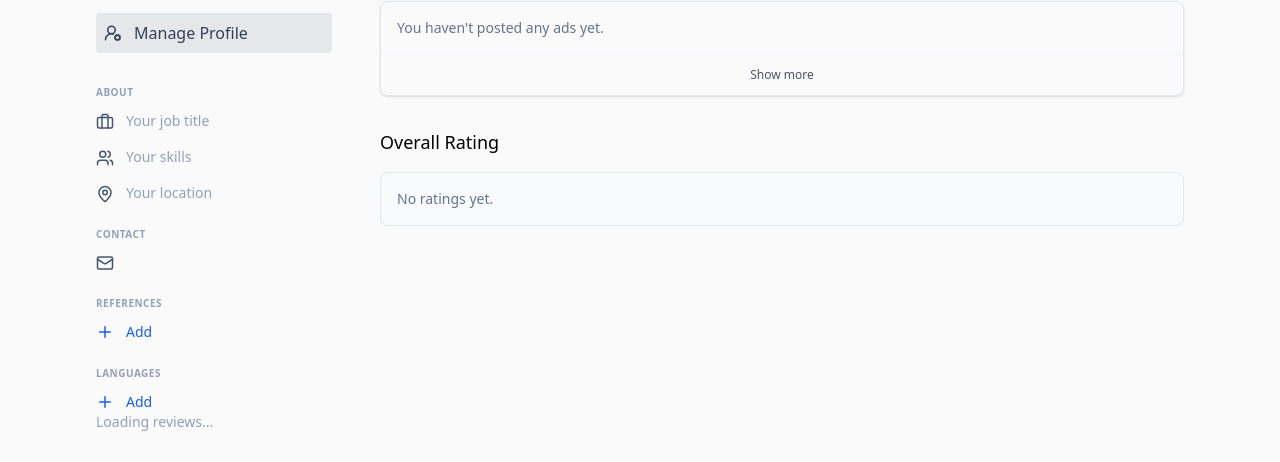
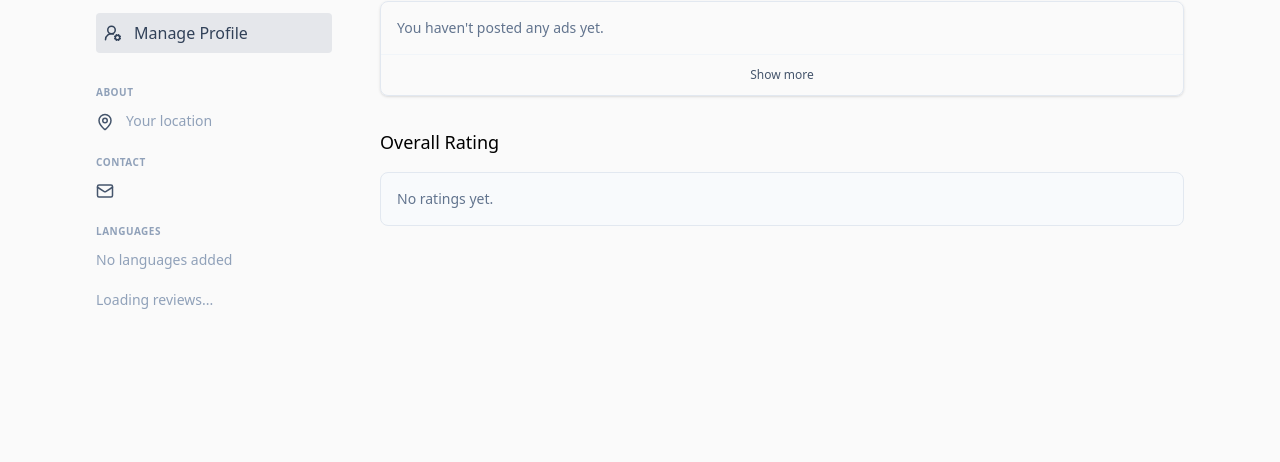
Before and after one commit to candiarodri96/Zagroz-Sebastian, a React (Vite) app in the folder frontend-work/: page /profile in a window 1280 px wide. Shown: the part 343-805 px from the top of the page. Built offline with nearby package versions, Linux system fonts and the light colour scheme.

Commit message:
role based pp

```diff
--- a/frontend-work/src/pages/Profile.jsx
+++ b/frontend-work/src/pages/Profile.jsx
@@ -13,105 +13,151 @@ const STATUS_STYLES = {
   closed:          "bg-slate-500/15 text-slate-400 border border-slate-500/30",
 };
 
+// Safe wrapper around JSON.parse — returns fallback if the key is missing or
+// the stored value is corrupted (e.g. truncated by a storage quota error).
+function readLocalStorage(key, fallback) {
+  try {
+    const raw = localStorage.getItem(key);
+    return raw !== null ? JSON.parse(raw) : fallback;
+  } catch {
+    return fallback;
+  }
+}
+
+const EMPTY_EXTRA = {
+  job_title: "",
+  skills: "",
+  location: "",
+  references: [],
+  languages: [],
+};
+
+// ─── EditableList ────────────────────────────────────────────────────────────
+// Defined outside Profile so React never remounts it between renders.
+// In edit mode: shows inputs with remove buttons and an Add button.
+// In view mode: shows a plain list or an empty-state label.
+function EditableList({ editMode, saved, draft, onUpdate, onRemove, onAdd, placeholder, emptyLabel }) {
+  if (editMode) {
+    return (
+      <div className="space-y-2">
+        {draft.map((item, i) => (
+          <div key={i} className="flex gap-1">
+            <input
+              value={item}
+              onChange={(e) => onUpdate(i, e.target.value)}
+              placeholder={placeholder}
+              className="flex-1 border border-slate-300 rounded px-2 py-1 text-sm bg-white focus:outline-none focus:border-blue-400"
+            />
+            <button
+              onClick={() => onRemove(i)}
+              className="text-slate-400 hover:text-red-500"
+            >
+              <X size={15} />
+            </button>
+          </div>
+        ))}
+        <button
+          onClick={onAdd}
+          className="flex items-center gap-2 text-blue-600 hover:underline text-sm"
+        >
+          <Plus size={16} /> Add
+        </button>
+      </div>
+    );
+  }
+
+  return saved.length === 0
+    ? <span className="text-slate-400">{emptyLabel}</span>
+    : <ul className="space-y-1">{saved.map((item, i) => <li key={i} className="text-slate-800">{item}</li>)}</ul>;
+}
+// ─────────────────────────────────────────────────────────────────────────────
+
 export default function Profile() {
-  const user = JSON.parse(localStorage.getItem("user") || "null");
+  const user      = readLocalStorage("user", null);
   const isCompany = user?.role === "company";
 
-  // Reviews / rating
-  const [reviews, setReviews]           = useState([]);
+  // ── Remote data ──────────────────────────────────────────────────────────
+  const [reviews, setReviews]             = useState([]);
   const [overallRating, setOverallRating] = useState(null);
-  const [reviewCount, setReviewCount]   = useState(0);
-  const [loading, setLoading]           = useState(true);
+  const [reviewCount, setReviewCount]     = useState(0);
+  const [loading, setLoading]             = useState(true);
 
-  // Customer ads
-  const [myAds, setMyAds]               = useState([]);
-  const [adsLoading, setAdsLoading]     = useState(!isCompany);
+  const [myAds, setMyAds]           = useState([]);
+  const [adsLoading, setAdsLoading] = useState(!isCompany);
 
-  // Profile edit
+  // ── Profile extra (localStorage) ─────────────────────────────────────────
+  // Lazy initializer runs once — no risk of re-reading localStorage on every render.
   const profileKey = `profile_extra_${user?.id}`;
-  const savedExtra = JSON.parse(localStorage.getItem(profileKey) || "{}");
-  const [editMode, setEditMode]         = useState(false);
-  const [jobTitle, setJobTitle]         = useState(savedExtra.job_title || "");
-  const [skills, setSkills]             = useState(savedExtra.skills || "");
-  const [location, setLocation]         = useState(savedExtra.location || "");
-  // drafts used while editing so cancel reverts cleanly
-  const [draftTitle, setDraftTitle]     = useState(jobTitle);
-  const [draftSkills, setDraftSkills]   = useState(skills);
-  const [draftLocation, setDraftLocation] = useState(location);
+  const [profile, setProfile] = useState(() => ({
+    ...EMPTY_EXTRA,
+    ...readLocalStorage(profileKey, {}),
+  }));
+  // draft mirrors profile while editing; discarded on Cancel.
+  const [draft, setDraft]       = useState(profile);
+  const [editMode, setEditMode] = useState(false);
 
   const bannerImage = categoryImages[user?.category] || categoryImages.other;
 
+  // ── Data fetching ─────────────────────────────────────────────────────────
   useEffect(() => {
     if (!user?.id) {
       setLoading(false);
       setAdsLoading(false);
       return;
     }
-    fetchReviews();
-    fetchRating();
-    if (!isCompany) fetchMyAds();
-  }, []);
 
-  const fetchReviews = async () => {
-    try {
-      const res = await fetch(`${API}/users/${user.id}/reviews`);
-      if (res.ok) setReviews(await res.json());
-    } catch (err) {
-      console.error("Failed to fetch reviews:", err);
-    } finally {
-      setLoading(false);
+    // Fetch reviews and rating in parallel — they are independent requests
+    // and can both start at the same time instead of waiting for each other.
+    Promise.all([
+      fetch(`${API}/users/${user.id}/reviews`).then(r => r.ok ? r.json() : []),
+      fetch(`${API}/users/${user.id}/rating`).then(r => r.ok ? r.json() : null),
+    ])
+      .then(([reviewData, ratingData]) => {
+        setReviews(reviewData);
+        if (ratingData) {
+          setOverallRating(ratingData.average_rating);
+          setReviewCount(ratingData.review_count);
         }
-  };
+      })
+      .catch(err => console.error("Failed to load profile data:", err))
+      .finally(() => setLoading(false));
 
-  const fetchRating = async () => {
-    try {
-      const res = await fetch(`${API}/users/${user.id}/rating`);
-      if (res.ok) {
-        const data = await res.json();
-        setOverallRating(data.average_rating);
-        setReviewCount(data.review_count);
+    if (!isCompany) {
+      fetch(`${API}/ads/`, { headers: { Authorization: `Bearer ${user.access_token}` } })
+        .then(r => r.ok ? r.json() : [])
+        .then(setMyAds)
+        .catch(err => console.error("Failed to fetch ads:", err))
+        .finally(() => setAdsLoading(false));
     }
-    } catch (err) {
-      console.error("Failed to fetch rating:", err);
-    }
-  };
+  }, [user?.id, isCompany]);
 
-  const fetchMyAds = async () => {
-    try {
-      const res = await fetch(`${API}/ads/`, {
-        headers: { Authorization: `Bearer ${user.access_token}` },
-      });
-      if (res.ok) setMyAds(await res.json());
-    } catch (err) {
-      console.error("Failed to fetch ads:", err);
-    } finally {
-      setAdsLoading(false);
-    }
-  };
-
+  // ── Edit handlers ─────────────────────────────────────────────────────────
   const handleEditOpen = () => {
-    setDraftTitle(jobTitle);
-    setDraftSkills(skills);
-    setDraftLocation(location);
+    // Snapshot current saved state into draft so Cancel can cleanly discard changes.
+    setDraft({ ...profile, references: [...profile.references], languages: [...profile.languages] });
     setEditMode(true);
   };
 
   const handleSave = () => {
-    setJobTitle(draftTitle);
-    setSkills(draftSkills);
-    setLocation(draftLocation);
-    localStorage.setItem(profileKey, JSON.stringify({
-      job_title: draftTitle,
-      skills: draftSkills,
-      location: draftLocation,
-    }));
+    setProfile(draft);
+    localStorage.setItem(profileKey, JSON.stringify(draft));
     setEditMode(false);
   };
 
-  const handleCancel = () => {
-    setEditMode(false);
-  };
+  const handleCancel = () => setEditMode(false);
 
+  // ── Generic list helpers ──────────────────────────────────────────────────
+  // All list mutations go through a single setDraft call, keeping draft immutable.
+  const updateDraftList = (field, index, value) =>
+    setDraft(d => ({ ...d, [field]: d[field].map((item, i) => i === index ? value : item) }));
+
+  const removeDraftItem = (field, index) =>
+    setDraft(d => ({ ...d, [field]: d[field].filter((_, i) => i !== index) }));
+
+  const addDraftItem = (field) =>
+    setDraft(d => ({ ...d, [field]: [...d[field], ""] }));
+
+  // ── Render ────────────────────────────────────────────────────────────────
   return (
     <div className='min-h-screen w-full mt-15 justify-center bg-[#fafafa] shadow-2xl'>
       <div
@@ -177,53 +223,57 @@ export default function Profile() {
                   <h2 className="text-[10px] uppercase font-bold tracking-wider text-slate-400 mb-3">About</h2>
                   <div className="space-y-4">
 
-                    {/* Job title */}
+                    {/* Job title — company only */}
+                    {isCompany && (
                       <div className="flex items-start gap-3">
                         <Briefcase size={18} className="mt-0.5 shrink-0" />
                         {editMode ? (
                           <input
-                          value={draftTitle}
-                          onChange={(e) => setDraftTitle(e.target.value)}
+                            value={draft.job_title}
+                            onChange={(e) => setDraft(d => ({ ...d, job_title: e.target.value }))}
                             placeholder="Your job title"
                             className="flex-1 border border-slate-300 rounded px-2 py-1 text-sm bg-white focus:outline-none focus:border-blue-400"
                           />
                         ) : (
-                        <span className={jobTitle ? "text-slate-800" : "text-slate-400"}>
-                          {jobTitle || "Your job title"}
+                          <span className={profile.job_title ? "text-slate-800" : "text-slate-400"}>
+                            {profile.job_title || "Your job title"}
                           </span>
                         )}
                       </div>
+                    )}
 
-                    {/* Skills */}
+                    {/* Skills — company only */}
+                    {isCompany && (
                       <div className="flex items-start gap-3">
                         <Users size={18} className="mt-0.5 shrink-0" />
                         {editMode ? (
                           <input
-                          value={draftSkills}
-                          onChange={(e) => setDraftSkills(e.target.value)}
+                            value={draft.skills}
+                            onChange={(e) => setDraft(d => ({ ...d, skills: e.target.value }))}
                             placeholder="Your skills"
                             className="flex-1 border border-slate-300 rounded px-2 py-1 text-sm bg-white focus:outline-none focus:border-blue-400"
                           />
                         ) : (
-                        <span className={skills ? "text-slate-800" : "text-slate-400"}>
-                          {skills || "Your skills"}
+                          <span className={profile.skills ? "text-slate-800" : "text-slate-400"}>
+                            {profile.skills || "Your skills"}
                           </span>
                         )}
                       </div>
+                    )}
 
-                    {/* Location */}
+                    {/* Location — both roles */}
                     <div className="flex items-start gap-3">
                       <MapPin size={18} className="mt-0.5 shrink-0" />
                       {editMode ? (
                         <input
-                          value={draftLocation}
-                          onChange={(e) => setDraftLocation(e.target.value)}
+                          value={draft.location}
+                          onChange={(e) => setDraft(d => ({ ...d, location: e.target.value }))}
                           placeholder="Your location"
                           className="flex-1 border border-slate-300 rounded px-2 py-1 text-sm bg-white focus:outline-none focus:border-blue-400"
                         />
                       ) : (
-                        <span className={location ? "text-slate-800" : "text-slate-400"}>
-                          {location || "Your location"}
+                        <span className={profile.location ? "text-slate-800" : "text-slate-400"}>
+                          {profile.location || "Your location"}
                         </span>
                       )}
                     </div>
@@ -239,18 +289,36 @@ export default function Profile() {
                   </div>
                 </section>
 
+                {/* References — company only */}
+                {isCompany && (
                   <section>
                     <h2 className="text-[10px] uppercase font-bold tracking-wider text-slate-400 mb-3">References</h2>
-                  <button className="flex items-center gap-3 text-blue-600 hover:underline">
-                    <Plus size={18} /> <span>Add</span>
-                  </button>
+                    <EditableList
+                      editMode={editMode}
+                      saved={profile.references}
+                      draft={draft.references}
+                      onUpdate={(i, v) => updateDraftList("references", i, v)}
+                      onRemove={(i) => removeDraftItem("references", i)}
+                      onAdd={() => addDraftItem("references")}
+                      placeholder="Reference name"
+                      emptyLabel="No references added"
+                    />
                   </section>
+                )}
 
+                {/* Languages — both roles */}
                 <section>
-                  <h2 className='text-[10px] uppercase font-bold tracking-wider text-slate-400 mb-3'>Languages</h2>
-                  <button className="flex items-center gap-3 text-blue-600 hover:underline">
-                    <Plus size={18} /> <span>Add</span>
-                  </button>
+                  <h2 className="text-[10px] uppercase font-bold tracking-wider text-slate-400 mb-3">Languages</h2>
+                  <EditableList
+                    editMode={editMode}
+                    saved={profile.languages}
+                    draft={draft.languages}
+                    onUpdate={(i, v) => updateDraftList("languages", i, v)}
+                    onRemove={(i) => removeDraftItem("languages", i)}
+                    onAdd={() => addDraftItem("languages")}
+                    placeholder="Language"
+                    emptyLabel="No languages added"
+                  />
                 </section>
 
               </div>
```
Lines whose indentation alone changed are shown as unchanged.
